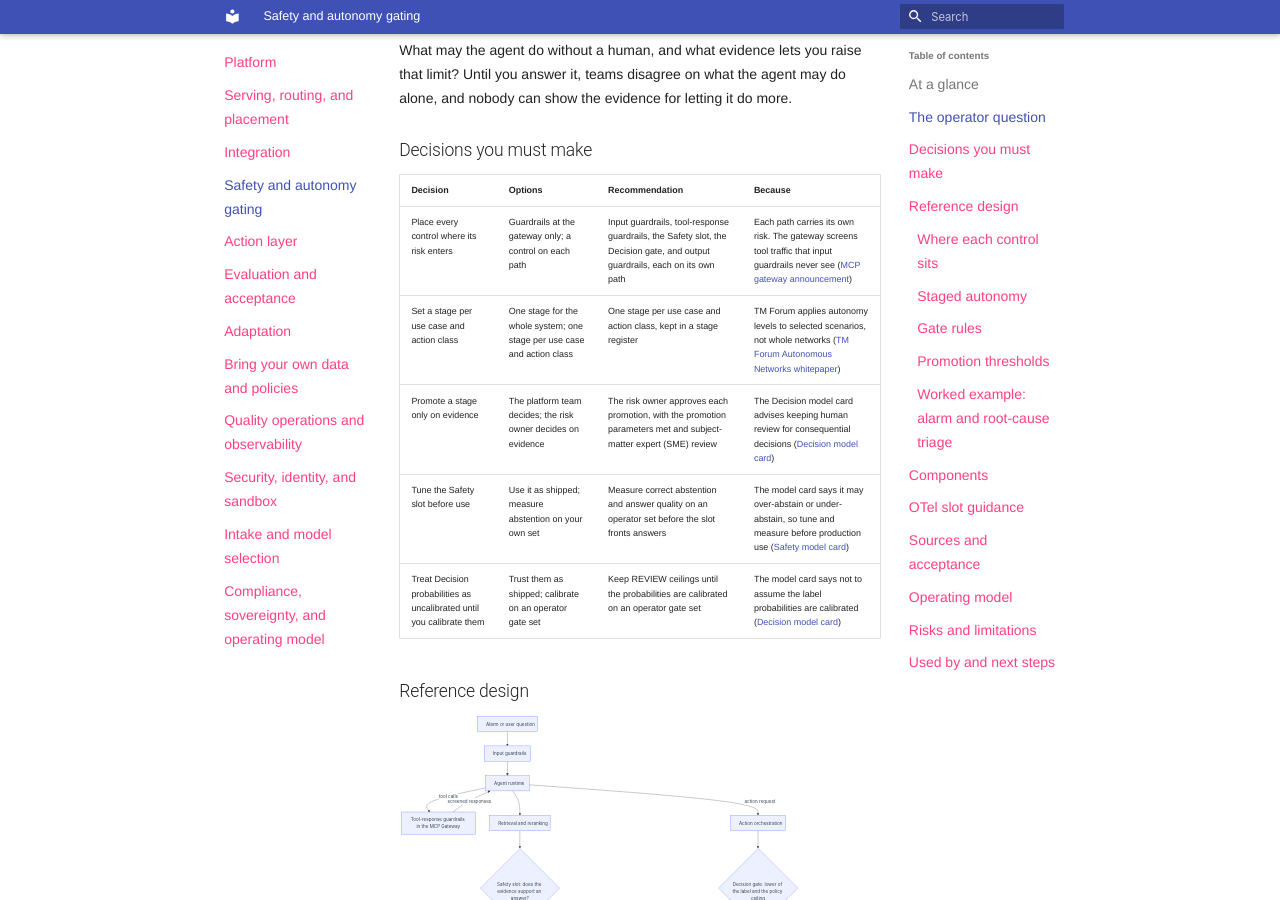
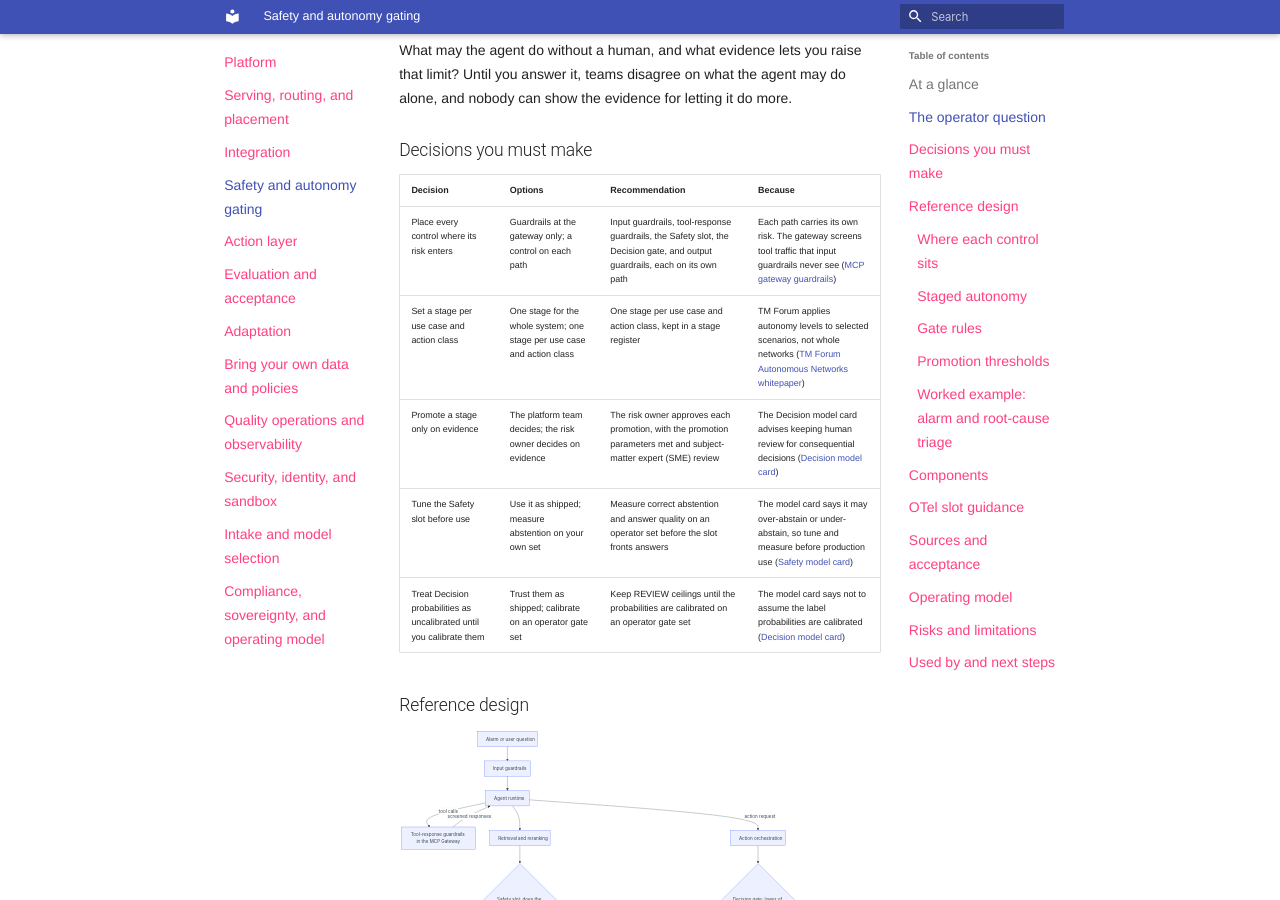
Before and after one commit to ravisharma5/otel-telco-blueprints, an MkDocs documentation site: the page built from platform/safety-autonomy-gating/README.md, in a window 1280 px wide and 900 px high, scrolled down 528 px. Built offline with MkDocs 1.6.1 and Material for MkDocs 9.7.7, drawn with Linux system fonts in a browser that asks for light colours; nearby versions of some CDN libraries; library files that are not in the unit come from our copies; some of the changed text lies outside the part shown.

Commit message:
docs(safety): cite the MCP gateway guardrails chapter, not a blog post

```diff
--- a/platform/safety-autonomy-gating/README.md
+++ b/platform/safety-autonomy-gating/README.md
@@ -42,7 +42,7 @@ Until you answer it, teams disagree on what the agent may do alone, and nobody c
 
 | Decision | Options | Recommendation | Because |
 |---|---|---|---|
-| Place every control where its risk enters | Guardrails at the gateway only; a control on each path | Input guardrails, tool-response guardrails, the Safety slot, the Decision gate, and output guardrails, each on its own path | Each path carries its own risk. The gateway screens tool traffic that input guardrails never see ([MCP gateway announcement](https://www.redhat.com/en/blog/model-context-protocol-gateway-red-hat-openshift-now-generally-available)) |
+| Place every control where its risk enters | Guardrails at the gateway only; a control on each path | Input guardrails, tool-response guardrails, the Safety slot, the Decision gate, and output guardrails, each on its own path | Each path carries its own risk. The gateway screens tool traffic that input guardrails never see ([MCP gateway guardrails](https://docs.redhat.com/en/documentation/red_hat_connectivity_link/1.5/html/secure_your_traffic/mcp-gateway-guardrails)) |
 | Set a stage per use case and action class | One stage for the whole system; one stage per use case and action class | One stage per use case and action class, kept in a stage register | TM Forum applies autonomy levels to selected scenarios, not whole networks ([TM Forum Autonomous Networks whitepaper](https://www.tmforum.org/wp-content/uploads/2019/05/22553-Autonomous-Networks-whitepaper.pdf)) |
 | Promote a stage only on evidence | The platform team decides; the risk owner decides on evidence | The risk owner approves each promotion, with the promotion parameters met and subject-matter expert (SME) review | The Decision model card advises keeping human review for consequential decisions ([Decision model card](https://huggingface.co/farbodtavakkoli/OTel-2.0-Decision-26B-A4B-4bit)) |
 | Tune the Safety slot before use | Use it as shipped; measure abstention on your own set | Measure correct abstention and answer quality on an operator set before the slot fronts answers | The model card says it may over-abstain or under-abstain, so tune and measure before production use ([Safety model card](https://huggingface.co/farbodtavakkoli/OTel-LLM-12B-Safety)) |
@@ -166,7 +166,7 @@ Each key claim links its source, as set out in [the Sources table](../../framewo
 | 4 | Don't assume the Decision label probabilities are calibrated, and keep human review for consequential decisions | model card | [OTel-2.0-Decision-26B-A4B-4bit model card](https://huggingface.co/farbodtavakkoli/OTel-2.0-Decision-26B-A4B-4bit) |
 | 5 | Red Hat recommends NeMo Guardrails as the guardrails framework in OpenShift AI | Red Hat guidance | [OpenShift AI release notes](https://docs.redhat.com/en/documentation/red_hat_openshift_ai_self-managed/3.5/html/release_notes/support-removals_relnotes) |
 | 6 | NeMo Guardrails runs on OpenShift AI and screens input and output with configurable rails | Red Hat guidance | [Deploy NeMo Guardrails on OpenShift AI](https://developers.redhat.com/articles/2026/09/09/deploy-nemo-guardrails-on-red-hat-openshift-ai) |
-| 7 | The MCP gateway screens tool requests and responses with NeMo guardrails | Red Hat guidance | [MCP gateway announcement](https://www.redhat.com/en/blog/model-context-protocol-gateway-red-hat-openshift-now-generally-available) |
+| 7 | The MCP gateway screens tool requests and responses with NeMo guardrails | Red Hat guidance | [MCP gateway guardrails](https://docs.redhat.com/en/documentation/red_hat_connectivity_link/1.5/html/secure_your_traffic/mcp-gateway-guardrails) |
 | 8 | An Automation Orchestrator workflow can call a REST service as a step and branch on the result | Red Hat guidance | [Automation Orchestrator REST API step](https://docs.redhat.com/en/documentation/automation_orchestrator/2026.8/develop-add_a_rest_api_step_to_a_workflow) |
 
 - Gate: the shadow agreement floor is met before a use case moves from shadow to assist.
```
